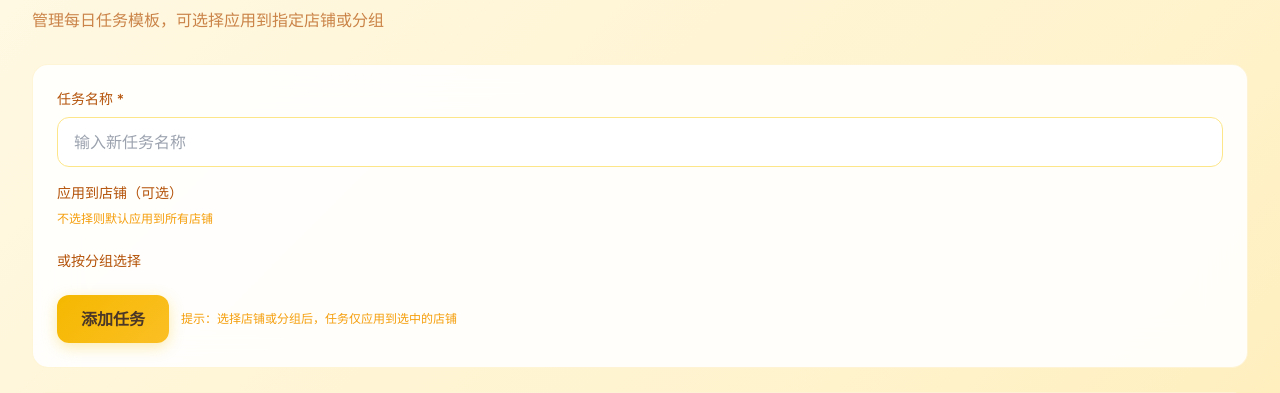
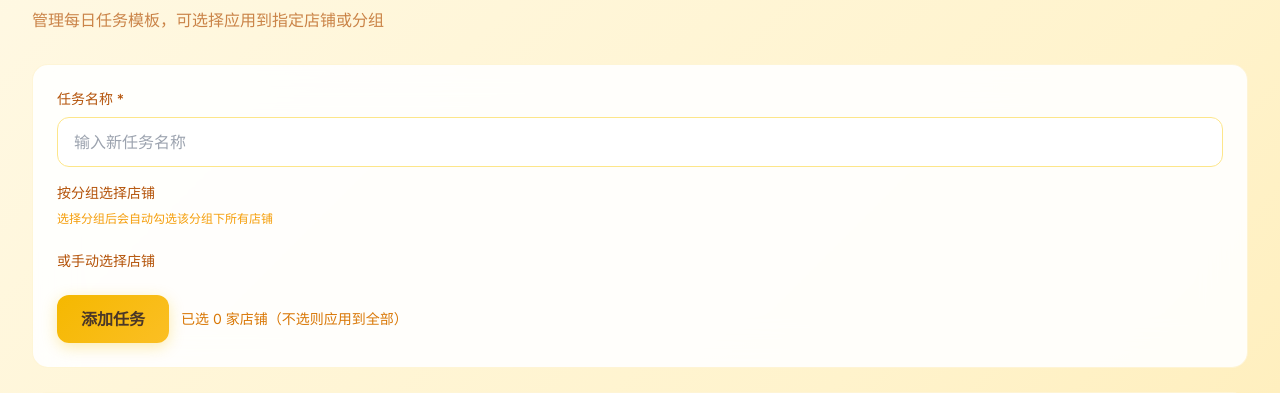
Before and after one commit to ljh010704/shop-manager, a FastAPI app: page /task/daily_task_templates in a window 1280 px wide. Shown: the part 196-589 px from the top of the page. Run offline with FastAPI, Linux system fonts and the light colour scheme; data comes from the database, SQL or seed files in the repository; data that the repository does not hold is empty; some libraries are stand-ins or nearby versions.

Commit message:
修复任务模板分组选择功能
修复内容：
- 每日任务模板：选择分组后自动勾选该分组下所有店铺
- 新店任务模板：选择分组后自动勾选该分组下所有新店
- 显示已选店铺数量
- 手动勾选店铺时自动更新计数

```diff
--- a/templates/task/daily_tasks.html
+++ b/templates/task/daily_tasks.html
@@ -12,36 +12,67 @@
 <label class="block text-sm font-medium text-amber-700 mb-2">任务名称 *</label>
 <input type="text" name="task_name" placeholder="输入新任务名称" required class="w-full px-4 py-3 rounded-xl bg-white border border-amber-200 text-amber-900 focus:ring-2 focus:ring-amber-500/20 focus:border-amber-500">
 </div>
+
 <div>
-<label class="block text-sm font-medium text-amber-700 mb-2">应用到店铺（可选）</label>
-<p class="text-xs text-amber-500 mb-2">不选择则默认应用到所有店铺</p>
-<div class="grid grid-cols-2 md:grid-cols-4 gap-2 mb-3">
+<label class="block text-sm font-medium text-amber-700 mb-2">按分组选择店铺</label>
+<p class="text-xs text-amber-500 mb-2">选择分组后会自动勾选该分组下所有店铺</p>
+<div class="flex flex-wrap gap-2 mb-4">
+{% for g in all_groups %}
+<label class="flex items-center gap-2 px-4 py-2 rounded-lg bg-amber-100 hover:bg-amber-200 cursor-pointer transition group-check" data-group="{{ g }}">
+<input type="checkbox" name="group_names" value="{{ g }}" class="rounded border-amber-300 text-amber-500 focus:ring-amber-500" onchange="toggleGroupShops('{{ g }}', this.checked)">
+<span class="text-sm font-medium text-amber-800">{{ g }}</span>
+</label>
+{% endfor %}
+</div>
+</div>
+
+<div>
+<label class="block text-sm font-medium text-amber-700 mb-2">或手动选择店铺</label>
+<div class="grid grid-cols-2 md:grid-cols-4 gap-2">
 {% for shop in all_shops %}
-<label class="flex items-center gap-2 p-2 rounded-lg bg-amber-50 hover:bg-amber-100 cursor-pointer transition">
-<input type="checkbox" name="shop_ids" value="{{ shop.id }}" class="rounded border-amber-300 text-amber-500 focus:ring-amber-500">
+<label class="flex items-center gap-2 p-2 rounded-lg bg-amber-50 hover:bg-amber-100 cursor-pointer transition shop-check" data-group="{{ shop.group_name or '' }}">
+<input type="checkbox" name="shop_ids" value="{{ shop.id }}" class="shop-checkbox rounded border-amber-300 text-amber-500 focus:ring-amber-500" onchange="onShopCheckChange()">
 <span class="text-sm text-amber-800">{{ shop.name }}</span>
 <span class="text-xs text-amber-500">({{ shop.group_name or '未分组' }})</span>
 </label>
 {% endfor %}
 </div>
 </div>
-<div>
-<label class="block text-sm font-medium text-amber-700 mb-2">或按分组选择</label>
-<div class="flex flex-wrap gap-2">
-{% for g in all_groups %}
-<label class="flex items-center gap-2 px-3 py-2 rounded-lg bg-amber-50 hover:bg-amber-100 cursor-pointer transition">
-<input type="checkbox" name="group_names" value="{{ g }}" class="rounded border-amber-300 text-amber-500 focus:ring-amber-500">
-<span class="text-sm text-amber-800">{{ g }}</span>
-</label>
-{% endfor %}
-</div>
-</div>
-<div class="flex gap-3">
+
+<div class="flex gap-3 items-center mt-4">
 <button type="submit" class="cyber-btn">添加任务</button>
-<span class="text-xs text-amber-500 self-center">提示：选择店铺或分组后，任务仅应用到选中的店铺</span>
+<span id="shopCount" class="text-sm text-amber-600">已选 0 家店铺（不选则应用到全部）</span>
 </div>
 </form>
 </div>
+
+<script>
+function toggleGroupShops(group, checked) {
+    document.querySelectorAll('.shop-checkbox').forEach(function(cb) {
+        var label = cb.closest('.shop-check');
+        if (label && label.dataset.group === group) {
+            cb.checked = checked;
+        }
+    });
+    updateShopCount();
+}
+
+function onShopCheckChange() {
+    updateShopCount();
+}
+
+function updateShopCount() {
+    var count = document.querySelectorAll('.shop-checkbox:checked').length;
+    var el = document.getElementById('shopCount');
+    if (count > 0) {
+        el.textContent = '已选 ' + count + ' 家店铺';
+        el.className = 'text-sm text-amber-700 font-medium';
+    } else {
+        el.textContent = '已选 0 家店铺（不选则应用到全部）';
+        el.className = 'text-sm text-amber-600';
+    }
+}
+</script>
 
 <div class="tech-card overflow-hidden">
 <div class="overflow-x-auto">
```
Also changed, not shown: templates/task/new_shop_tasks.html (+50 -19 lines).
